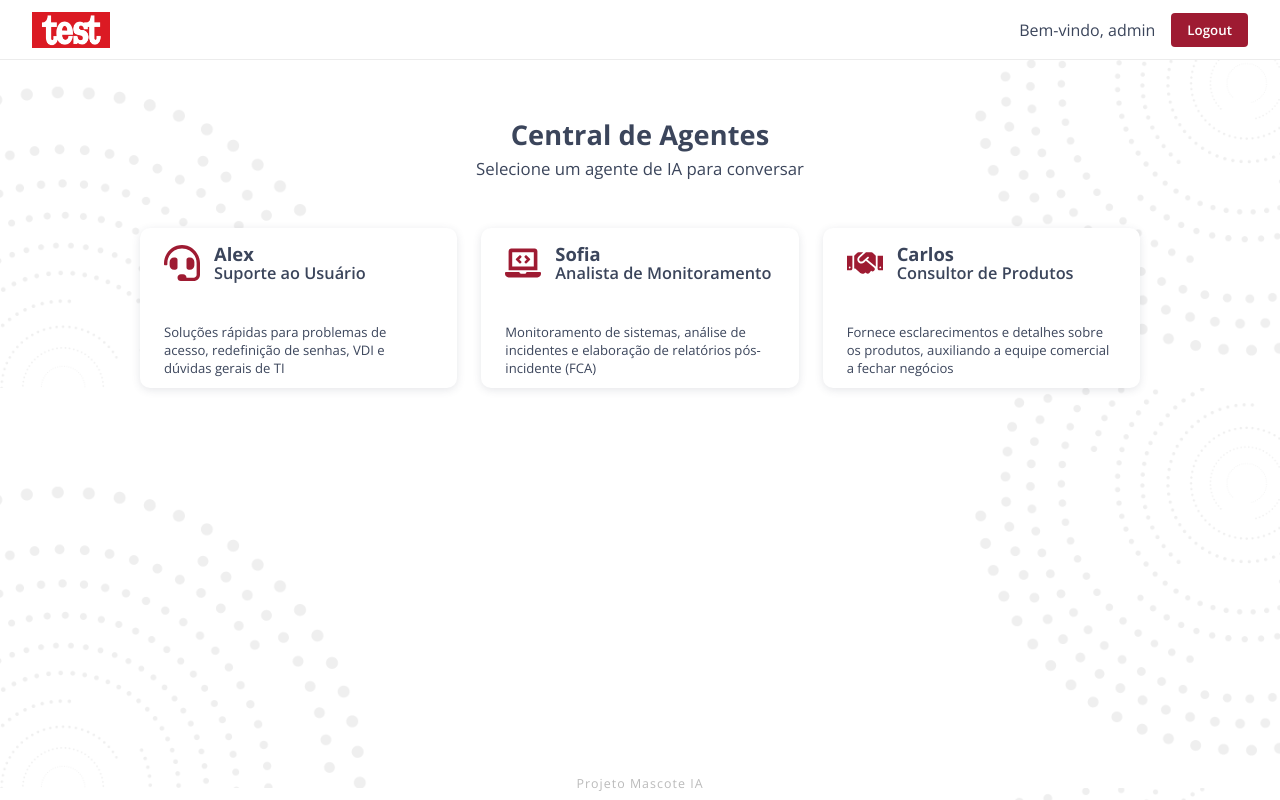
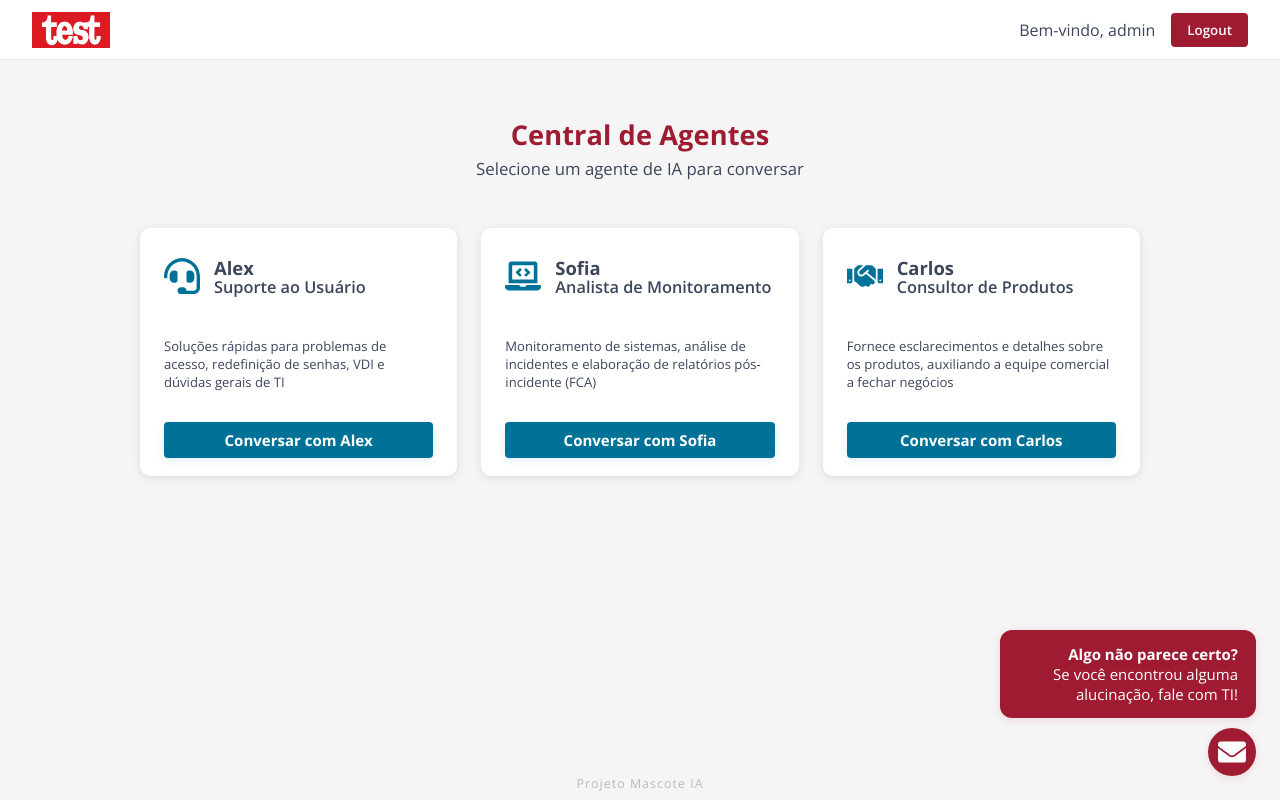
Before and after one commit to lzfpprado/agentes-ia-react, a React (Vite) app: page /login in a window 1280 px wide. Both pictures are taken after a click on the button "Entrar". Built offline with nearby package versions, Linux system fonts and the light colour scheme; the HTML template or start-up script is replaced by a standard one.

Commit message:
ajustes visuais: cor vinho, azul nos ícones do chat, balão de ajuda, espaçamentos e status online

```diff
--- a/src/Login.jsx
+++ b/src/Login.jsx
@@ -8,11 +8,11 @@ const Login = () => {
   const navigate = useNavigate();
 
   useEffect(() => {
-  document.body.style.background = '#f8f9fa';
-  document.body.style.backgroundImage = '';
-  document.body.style.backgroundRepeat = '';
-  document.body.style.backgroundPosition = '';
-  document.body.style.backgroundSize = '';
+    document.body.style.background = '';
+    document.body.style.backgroundImage = '';
+    document.body.style.backgroundRepeat = '';
+    document.body.style.backgroundPosition = '';
+    document.body.style.backgroundSize = '';
     return () => {
       document.body.style.background = '';
       document.body.style.backgroundImage = '';
@@ -98,7 +98,7 @@ const Login = () => {
               background: '#9e1b32',
               color: '#fff',
               border: 'none',
-              borderRadius: 10,
+              borderRadius: 4,
               cursor: 'pointer',
               fontSize: '1.08rem',
               fontWeight: 700,
--- a/src/containers/ChatPage.jsx
+++ b/src/containers/ChatPage.jsx
@@ -10,18 +10,18 @@ const agentNames = {
 
 
 const agentColors = {
-  alex: '#8e24aa', // roxo
-  sofia: '#1b6ea8',
-  carlos: '#2e8b57',
+  alex: '#007298', // azul
+  sofia: '#007298', // azul
+  carlos: '#007298', // azul
 };
 
 function ChatPage() {
   useEffect(() => {
-    document.body.style.background = '#f8f9fa';
-    document.body.style.backgroundImage = "url('/background-login.png')";
-    document.body.style.backgroundRepeat = 'repeat-y';
-    document.body.style.backgroundPosition = 'center bottom';
-    document.body.style.backgroundSize = 'contain';
+    document.body.style.background = '';
+    document.body.style.backgroundImage = '';
+    document.body.style.backgroundRepeat = '';
+    document.body.style.backgroundPosition = '';
+    document.body.style.backgroundSize = '';
     return () => {
       document.body.style.background = '';
       document.body.style.backgroundImage = '';
@@ -81,8 +81,8 @@ function ChatPage() {
             <div style={{ fontWeight: 700, fontSize: 18, color: '#333' }}>{agentNames[agenteId] || 'Agente'}</div>
           </div>
           <div style={{ display: 'flex', alignItems: 'center', gap: 10 }}>
-            <div style={{ color: '#2ecc40', fontSize: 13, fontWeight: 600, display: 'flex', alignItems: 'center', gap: 6 }}>
-              <span style={{ width: 8, height: 8, background: '#2ecc40', borderRadius: '50%', display: 'inline-block' }}></span>
+            <div style={{ color: '#2ecc40', fontSize: 14, fontWeight: 600, display: 'flex', alignItems: 'center', gap: 6 }}>
+              <span style={{ width: 9, height: 9, background: '#2ecc40', borderRadius: '50%', display: 'inline-block' }}></span>
               Online
             </div>
           </div>
@@ -93,14 +93,14 @@ function ChatPage() {
             key={idx}
             style={{
               alignSelf: msg.sender === 'user' ? 'flex-end' : 'flex-start',
-              background: msg.sender === 'user' ? '#9e1b32' : '#fff',
+              background: msg.sender === 'user' ? '#007298' : '#fff',
               color: msg.sender === 'user' ? '#fff' : '#333',
               borderRadius: 16,
               borderTopRightRadius: msg.sender === 'user' ? 4 : 16,
               borderTopLeftRadius: msg.sender === 'user' ? 16 : 4,
               padding: '10px 16px',
-                maxWidth: '90%',
-              boxShadow: msg.sender === 'user' ? '0 1px 6px #9e1b3222' : '0 1px 6px #0001',
+              maxWidth: '90%',
+              boxShadow: msg.sender === 'user' ? '0 1px 6px #00729822' : '0 1px 6px #0001',
               fontSize: 15,
             }}
           >
@@ -121,7 +121,7 @@ function ChatPage() {
           maxLength={inputMaxLength}
           style={{ flex: 1, border: 'none', outline: 'none', fontSize: 15, padding: 10, borderRadius: 8, background: '#f3f3f3', marginRight: 12 }}
         />
-        <button type="submit" style={{ background: '#9e1b32', color: '#fff', border: 'none', borderRadius: 8, padding: '0 22px', fontWeight: 700, fontSize: 15, cursor: 'pointer' }}>
+        <button type="submit" style={{ background: '#007298', color: '#fff', border: 'none', borderRadius: 4, padding: '0 22px', fontWeight: 700, fontSize: 15, cursor: 'pointer' }}>
           Enviar
         </button>
       </form>
--- a/src/containers/HomePage.jsx
+++ b/src/containers/HomePage.jsx
@@ -1,10 +1,8 @@
-
-
 import React, { useEffect } from 'react';
-import { FaHeadset, FaLaptopCode, FaHandshake } from 'react-icons/fa';
+import { FaHeadset, FaLaptopCode, FaHandshake, FaEnvelope } from 'react-icons/fa';
 import { useNavigate } from 'react-router-dom';
 
-import { Container, Title, Subtitle, ButtonsContainer, AgentButton } from './HomePage.styles';
+import { Container, Title, Subtitle, ButtonsContainer, AgentButton, InnerButton } from './HomePage.styles';
 import Header from './Header';
 
 
@@ -12,11 +10,11 @@ import Header from './Header';
 
 function HomePage() {
   useEffect(() => {
-    document.body.style.background = '#f8f9fa';
-  document.body.style.backgroundImage = "url('/background-login.png')";
-  document.body.style.backgroundRepeat = 'repeat-y';
-  document.body.style.backgroundPosition = 'center bottom';
-  document.body.style.backgroundSize = 'cover';
+    document.body.style.background = '';
+    document.body.style.backgroundImage = '';
+    document.body.style.backgroundRepeat = '';
+    document.body.style.backgroundPosition = '';
+    document.body.style.backgroundSize = '';
     return () => {
       document.body.style.background = '';
       document.body.style.backgroundImage = '';
@@ -33,21 +31,21 @@ function HomePage() {
       nome: 'Alex',
       funcao: 'Suporte ao Usuário',
       descricao: 'Soluções rápidas para problemas de acesso, redefinição de senhas, VDI e dúvidas gerais de TI',
-  iconComponent: <FaHeadset color="#9e1b32" size={36} />,
+      iconComponent: <FaHeadset color="#007298" size={36} />,
     },
     {
       id: 2,
       nome: 'Sofia',
       funcao: 'Analista de Monitoramento',
       descricao: 'Monitoramento de sistemas, análise de incidentes e elaboração de relatórios pós-incidente (FCA)',
-  iconComponent: <FaLaptopCode color="#9e1b32" size={36} />,
+      iconComponent: <FaLaptopCode color="#007298" size={36} />,
     },
     {
       id: 3,
       nome: 'Carlos',
       funcao: 'Consultor de Produtos',
       descricao: 'Fornece esclarecimentos e detalhes sobre os produtos, auxiliando a equipe comercial a fechar negócios',
-  iconComponent: <FaHandshake color="#9e1b32" size={36} />,
+      iconComponent: <FaHandshake color="#007298" size={36} />,
     },
   ];
 
@@ -64,7 +62,7 @@ function HomePage() {
     <>
       <Header onLogout={handleLogout} />
       <Container>
-        <Title>Central de Agentes</Title>
+        <Title style={{ color: '#9e1b32' }}>Central de Agentes</Title>
   <Subtitle>Selecione um agente de IA para conversar</Subtitle>
         <ButtonsContainer>
           {agentes.map(agente => (
@@ -72,10 +70,10 @@ function HomePage() {
               key={agente.id}
               onClick={() => handleAgenteClick(agente)}
             >
-              <div style={{ display: 'flex', flexDirection: 'row', alignItems: 'center', width: '100%' }}>
+              <div style={{ display: 'flex', flexDirection: 'row', alignItems: 'center', width: '100%', marginTop: 4 }}>
                 <span style={{ display: 'flex', alignItems: 'center', marginRight: 14 }}>{agente.iconComponent}</span>
                 <div style={{ display: 'flex', flexDirection: 'column', alignItems: 'stretch', flex: 1 }}>
-                  <div style={{ fontSize: '1.15rem', fontWeight: 700, color: '#3b455b', lineHeight: 1.1, textAlign: 'left' }}>{agente.nome}</div>
+                  <div style={{ fontSize: '1.15rem', fontWeight: 700, color: '#3b455b', lineHeight: 1.1, textAlign: 'left', marginTop: 2 }}>{agente.nome}</div>
                   <div style={{ fontSize: '1.02rem', fontWeight: 600, color: '#3b455b', lineHeight: 1.1, textAlign: 'left' }}>{agente.funcao}</div>
                 </div>
               </div>
@@ -93,10 +91,61 @@ function HomePage() {
               >
                 {agente.descricao}
               </div>
+              <InnerButton
+                onClick={e => {
+                  e.stopPropagation();
+                  handleAgenteClick(agente);
+                }}
+              >
+                {`Conversar com ${agente.nome}`}
+              </InnerButton>
             </AgentButton>
           ))}
         </ButtonsContainer>
       </Container>
+      {/* Ajuda - canto inferior direito */}
+      <div style={{
+        position: 'fixed',
+        right: 24,
+        bottom: 24,
+        zIndex: 1000,
+        display: 'flex',
+        flexDirection: 'column',
+        alignItems: 'flex-end',
+      }}>
+        <div style={{
+          background: '#9e1b32',
+          color: '#fff',
+          borderRadius: 12,
+          padding: '14px 18px',
+          fontSize: 15,
+          fontWeight: 500,
+          marginBottom: 10,
+          boxShadow: '0 2px 8px #9e1b3222',
+          maxWidth: 220,
+          textAlign: 'right',
+        }}>
+          <span style={{ fontWeight: 700 }}>Algo não parece certo?</span><br />
+          Se você encontrou alguma alucinação, fale com TI!
+        </div>
+        <div style={{
+          background: '#9e1b32',
+          borderRadius: '50%',
+          width: 48,
+          height: 48,
+          display: 'flex',
+          alignItems: 'center',
+          justifyContent: 'center',
+          color: '#fff',
+          fontSize: 28,
+          boxShadow: '0 2px 8px #9e1b3222',
+          cursor: 'pointer',
+        }}
+          title="Ajuda"
+        >
+          <FaEnvelope />
+        </div>
+      </div>
       <div style={{position: 'fixed', left: 0, bottom: 8, width: '100vw', textAlign: 'center', fontSize: '0.78rem', color: '#bbb', letterSpacing: 1, zIndex: 9999, pointerEvents: 'none', userSelect: 'none', fontFamily: 'inherit'}}>
         Projeto Mascote IA
       </div>
--- a/src/containers/HomePage.styles.js
+++ b/src/containers/HomePage.styles.js
@@ -1,3 +1,24 @@
+export const InnerButton = styled.button`
+  margin-top: 14px;
+  align-self: stretch;
+  background: #007298;
+  color: #fff;
+  border: none;
+  border-radius: 4px;
+  padding: 8px 24px;
+  font-weight: 700;
+  font-size: 15px;
+  cursor: pointer;
+  box-shadow: 0 2px 8px #00729822;
+  transition: background 0.18s, color 0.18s, border 0.18s;
+
+  &:hover,
+  &:focus {
+    background: #fff;
+    color: #007298;
+    border: 1.5px solid #007298;
+  }
+`;
 import styled from 'styled-components'
 
 export const Container = styled.div`
@@ -49,14 +70,14 @@ export const ButtonsContainer = styled.div`
 
 export const AgentButton = styled.button`
   width: 320px;
-  height: 160px;
+  height: 248px;
   min-height: unset;
   background-color: #fff;
   border: none;
   border-radius: 10px;
   cursor: pointer;
   box-shadow: 0 2px 8px #3b455b22;
-  transition: box-shadow 0.22s;
+  transition: background 0.18s, color 0.18s;
   display: flex;
   flex-direction: column;
   align-items: stretch;
@@ -66,7 +87,15 @@ export const AgentButton = styled.button`
   gap: 16px;
 
   &:hover {
-    box-shadow: 0 4px 18px #9e1b3240;
+    background: #007298;
+  }
+  &:hover * {
+    color: #fff !important;
+  }
+  &:hover button {
+    background: #fff;
+    color: #007298 !important;
+    border: 1.5px solid #007298;
   }
 
   @media (max-width: 900px) {
```
Lines whose indentation alone changed are shown as unchanged.
